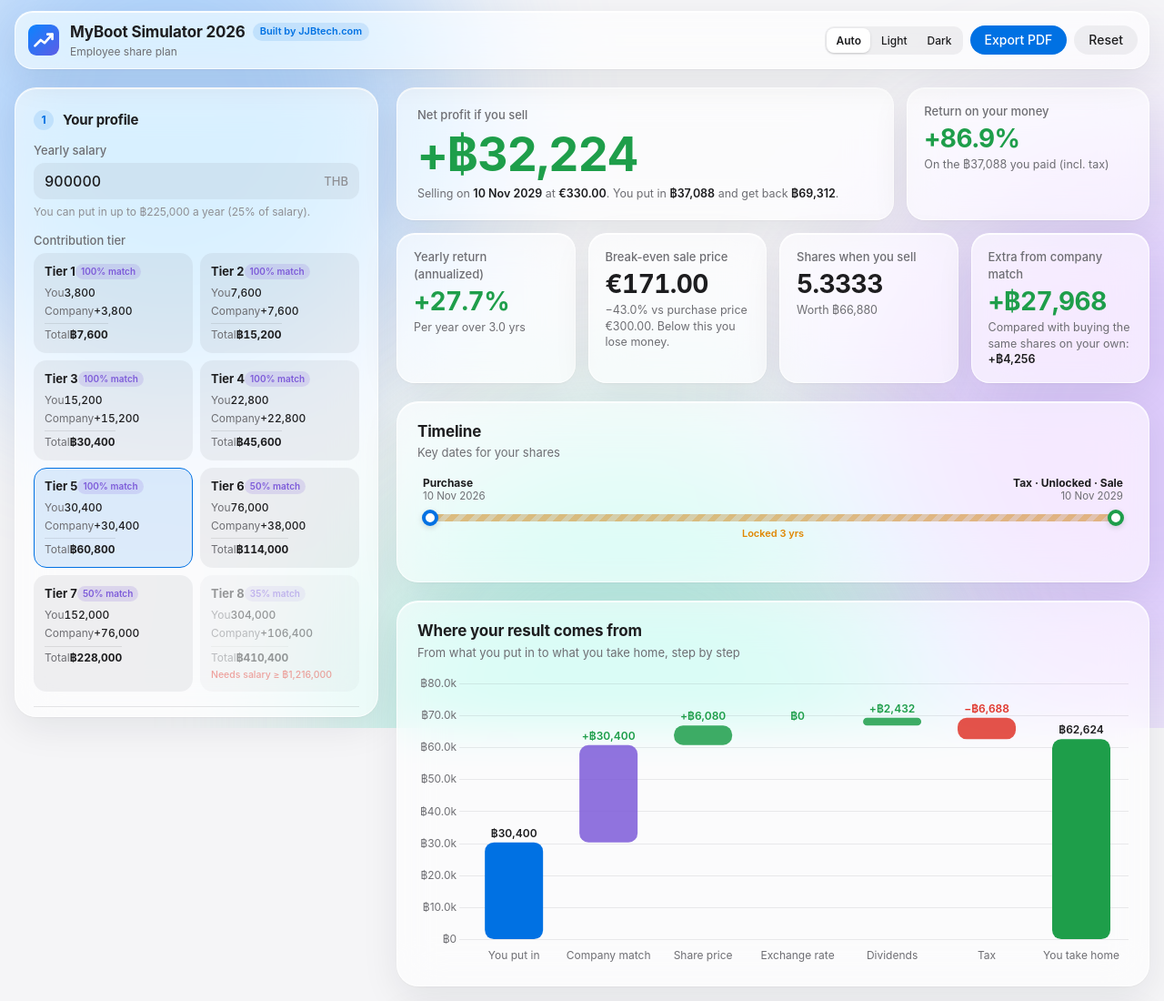
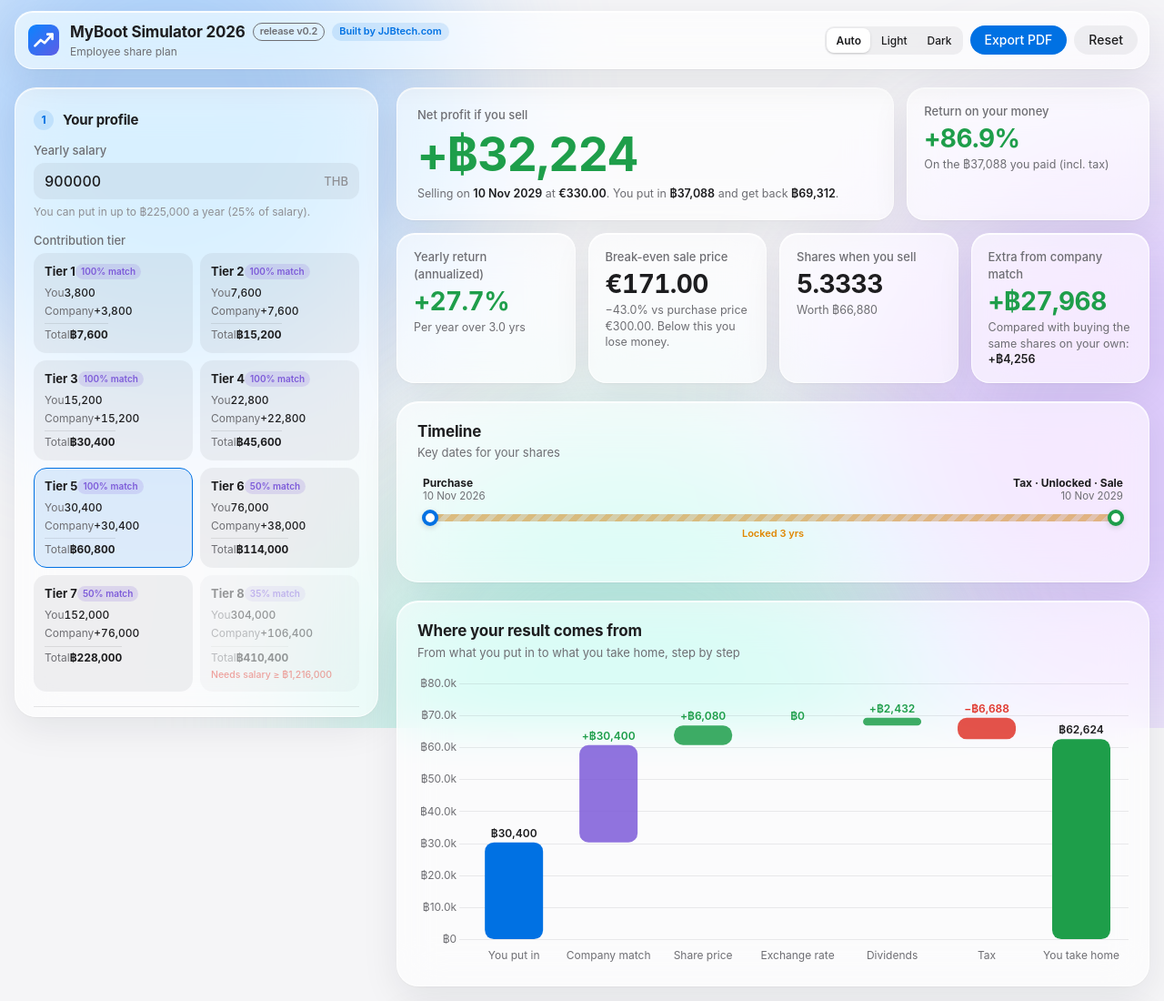
Before and after one commit to chanokchai/MyBoot, a website built with Vite: page index.html in a window 1280 px wide. Shown: the top 1100 px of the page at 91% size. Built offline with nearby package versions, Linux system fonts and the light colour scheme.

Commit message:
Release v0.2: show release badge in header

```diff
--- a/index.html
+++ b/index.html
@@ -30,7 +30,7 @@
       <div class="brand">
         <img src="/favicon.svg" alt="" width="34" height="34" />
         <div>
-          <h1>MyBoot Simulator 2026 <a class="credit" href="https://jjbtech.com" target="_blank" rel="noopener">Built by JJBtech.com</a></h1>
+          <h1>MyBoot Simulator 2026 <span class="release" title="Release v0.2">release v0.2</span> <a class="credit" href="https://jjbtech.com" target="_blank" rel="noopener">Built by JJBtech.com</a></h1>
           <p>Employee share plan</p>
         </div>
       </div>
--- a/package.json
+++ b/package.json
@@ -1,7 +1,7 @@
 {
   "name": "boost-simulator",
   "private": true,
-  "version": "1.0.0",
+  "version": "0.2.0",
   "type": "module",
   "description": "MyBoot Simulator 2026 - employee share program investment simulator",
   "scripts": {
--- a/src/styles/layout.css
+++ b/src/styles/layout.css
@@ -46,6 +46,15 @@ p { margin: 0; }
   transition: opacity 0.15s;
 }
 .credit:hover { opacity: 0.8; }
+.release {
+  font-size: 11px;
+  font-weight: 600;
+  color: var(--text-2);
+  border: 1px solid var(--text-2);
+  padding: 1px 7px;
+  border-radius: 999px;
+  white-space: nowrap;
+}
 .brand p { font-size: 12px; color: var(--text-2); }
 .actions { display: flex; align-items: center; gap: 8px; }
 
```
